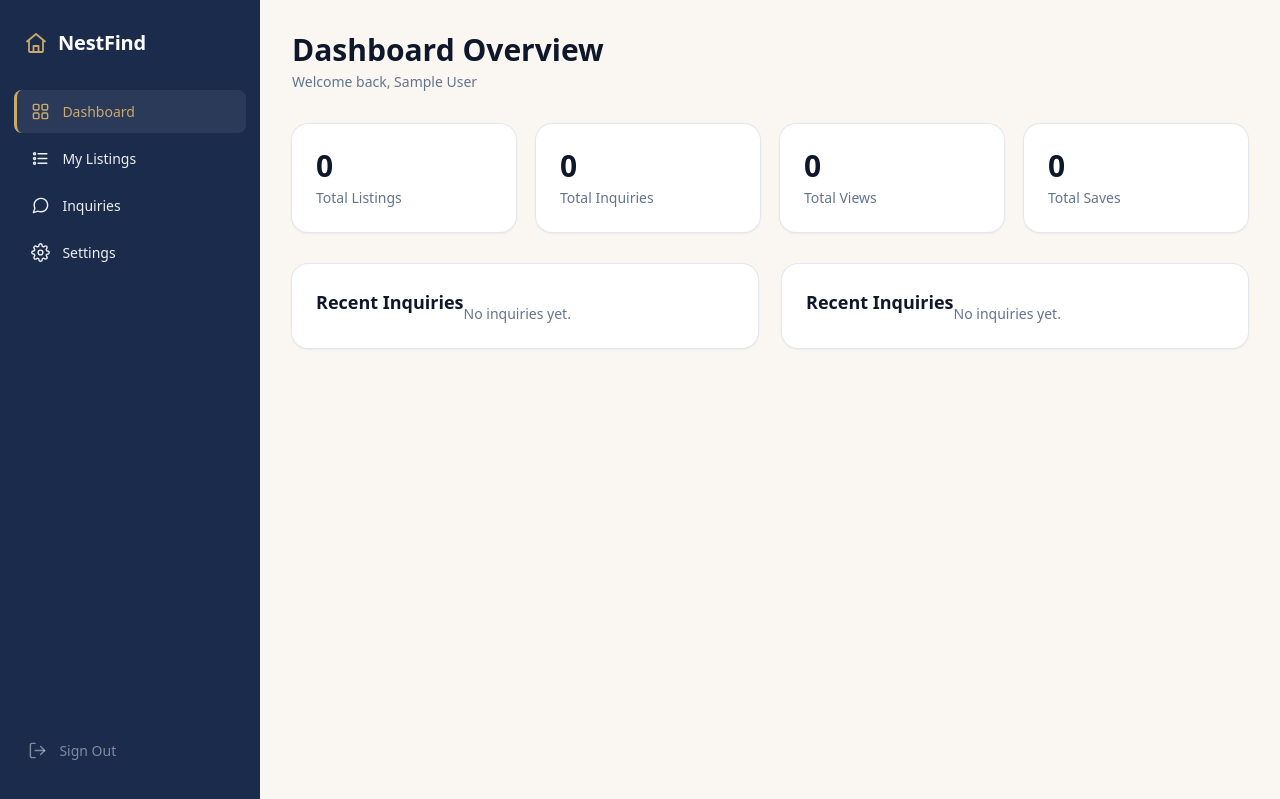
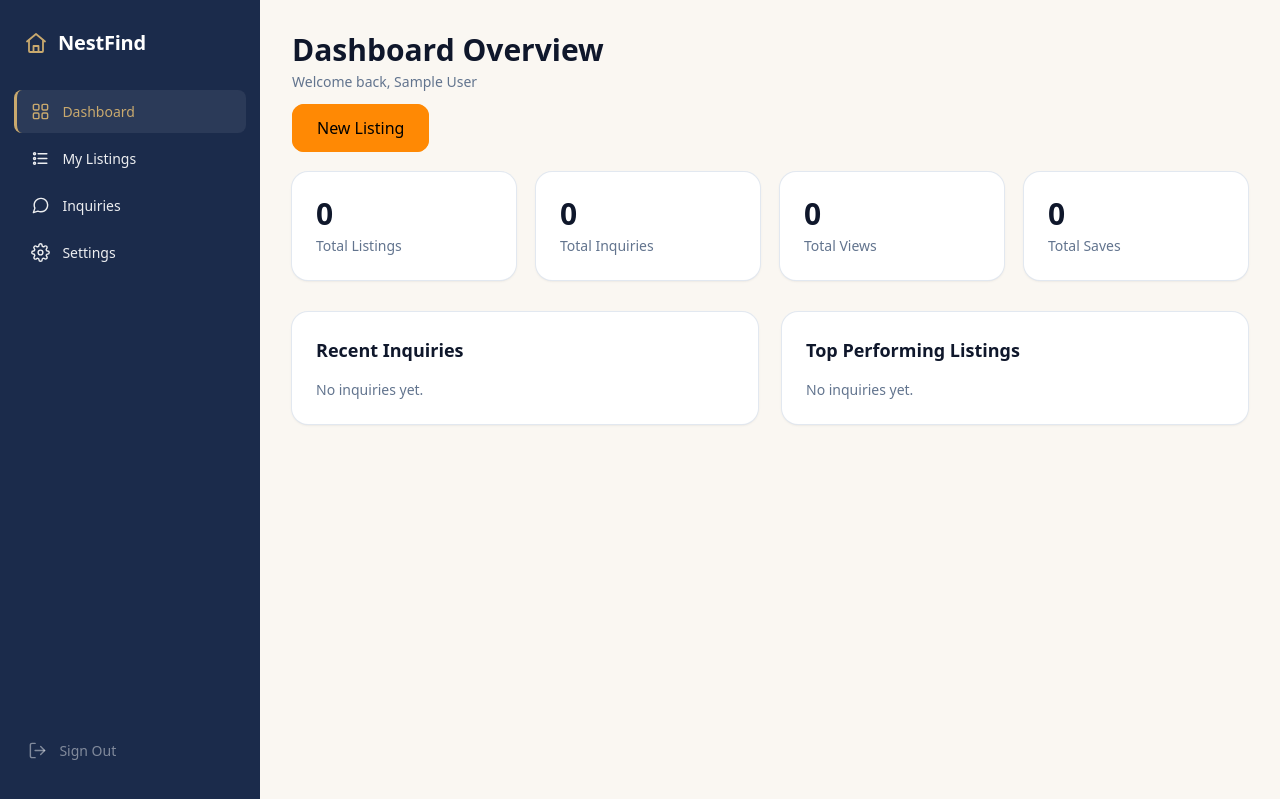
Before and after one commit to Hamzah-Amir/NestFind, a Django app: page /seller/dashboard/ in a window 1280 px wide. Shown: the part 84-883 px from the top of the page. Run offline with Django 5.2, Linux system fonts and the light colour scheme; the visitor is signed in with stand-in values (Sample User, id 1); data comes from the database, SQL or seed files in the repository; data that the repository does not hold is empty; some libraries are stand-ins or nearby versions; some web fonts are replaced.

Commit message:
dashboard overview

```diff
--- a/templates/seller/dashboard.html
+++ b/templates/seller/dashboard.html
@@ -10,6 +10,10 @@
     <section class="flex-1 bg-[#FAF7F2] p-8">
         <h1 class="text-3xl font-semibold text-slate-900">Dashboard Overview</h1>
         <p class="mt-1 text-sm text-slate-500">Welcome back, {{ request.user.get_full_name|default:request.user.email }}</p>
+
+        <div class='mt-6'>
+            <a href='{% url "buyer:dashboard" %}' class='p-3 px-6 border border-orange-400 rounded-xl bg-orange-400 cursor-pointer'>New Listing</a>
+        </div>
 
         <div class="mt-8 grid gap-5 sm:grid-cols-2 xl:grid-cols-4">
             <div class="rounded-2xl bg-white p-6 shadow-sm ring-1 ring-slate-200">
@@ -30,15 +34,19 @@
             </div>
         </div>
         <div class='flex justify-center items-center gap-6'>
-            <div class="mt-8 flex rounded-2xl w-1/2 bg-white p-6 shadow-sm ring-1 ring-slate-200">
+            <div class="mt-8 flex flex-col rounded-2xl w-1/2 bg-white p-6 shadow-sm ring-1 ring-slate-200">
                 <h2 class="text-lg font-semibold text-slate-900">Recent Inquiries</h2>
                     <div class="mt-4 space-y-3">
                     {% for inquiry in recent_inquiry %}
-                        <div class="rounded-xl bg-slate-50 p-4">
+                        <div class="rounded-xl bg-[#FAF7F2] p-4">
                             <div class="flex items-start justify-between gap-4">
+                                <div class="image">
+                                    {{inquiry.listing.image}}
+                                </div>
                             <div>
                                 <p class="font-medium text-slate-900">{{ inquiry.name }}</p>
                                 <p class="text-sm text-slate-500">{{ inquiry.listing.title }}</p>
+                                <p class="mt-2 text-xs text-slate-400">{{ inquiry.created_at|timesince }} ago</p>
                              </div>
                             <span class="rounded-md px-2.5 py-1 text-xs font-medium
                                 {% if inquiry.status == 'pending' %}bg-emerald-500 text-white
@@ -47,7 +55,6 @@
                                 {{ inquiry.get_status_display }}
                             </span>
                         </div>
-                        <p class="mt-2 text-xs text-slate-400">{{ inquiry.created_at|timesince }} ago</p>
                     </div>
                     {% empty %}
                     <p class="text-sm text-slate-500">No inquiries yet.</p>
@@ -55,24 +62,21 @@
                 </div>
             </div>
 
-            <div class="mt-8 flex w-1/2 rounded-2xl bg-white p-6 shadow-sm ring-1 ring-slate-200">
-                <h2 class="text-lg font-semibold text-slate-900">Recent Inquiries</h2>
-                    <div class="mt-4 space-y-3">
-                    {% for inquiry in recent_inquiry %}
-                        <div class="rounded-xl bg-slate-50 p-4">
-                            <div class="flex items-start justify-between gap-4">
+            <div class="mt-8 flex flex-col w-1/2 rounded-2xl bg-white p-6 shadow-sm ring-1 ring-slate-200">
+                <h2 class="text-lg  font-semibold text-slate-900">Top Performing Listings</h2>
+                    <div class="mt-4 w-full space-y-3">
+                    {% for listing in top_listings %}
+                        <div class="rounded-xl bg-[#FAF7F2] p-4">
+                            <div class="flex items-start justify-center  gap-4">
+                                <div class="image">
+                                    {{listing.image}}
+                                </div>
                             <div>
-                                <p class="font-medium text-slate-900">{{ inquiry.name }}</p>
+                                <p class="font-medium text-slate-900">{{ listing.title }}</p>
                                 <p class="text-sm text-slate-500">{{ inquiry.listing.title }}</p>
+                                <p class="mt-2 text-md text-slate-400">PKR {{ listing.price }}</p>
                              </div>
-                            <span class="rounded-md px-2.5 py-1 text-xs font-medium
-                                {% if inquiry.status == 'pending' %}bg-emerald-500 text-white
-                                {% elif inquiry.status == 'responded' %}bg-blue-500 text-white
-                                {% else %}bg-slate-400 text-white{% endif %}">
-                                {{ inquiry.get_status_display }}
-                            </span>
                         </div>
-                        <p class="mt-2 text-xs text-slate-400">{{ inquiry.created_at|timesince }} ago</p>
                     </div>
                     {% empty %}
                     <p class="text-sm text-slate-500">No inquiries yet.</p>
--- a/theme/static/css/dist/styles.css
+++ b/theme/static/css/dist/styles.css
@@ -496,9 +496,6 @@
   .min-h-screen {
     min-height: 100vh;
   }
-  .w-1 {
-    width: calc(var(--spacing) * 1);
-  }
   .w-1\/2 {
     width: calc(1/2 * 100%);
   }
@@ -537,9 +534,6 @@
   }
   .w-28 {
     width: calc(var(--spacing) * 28);
-  }
-  .w-\[1\/2\] {
-    width: 1/2;
   }
   .w-\[98\%\] {
     width: 98%;
```
